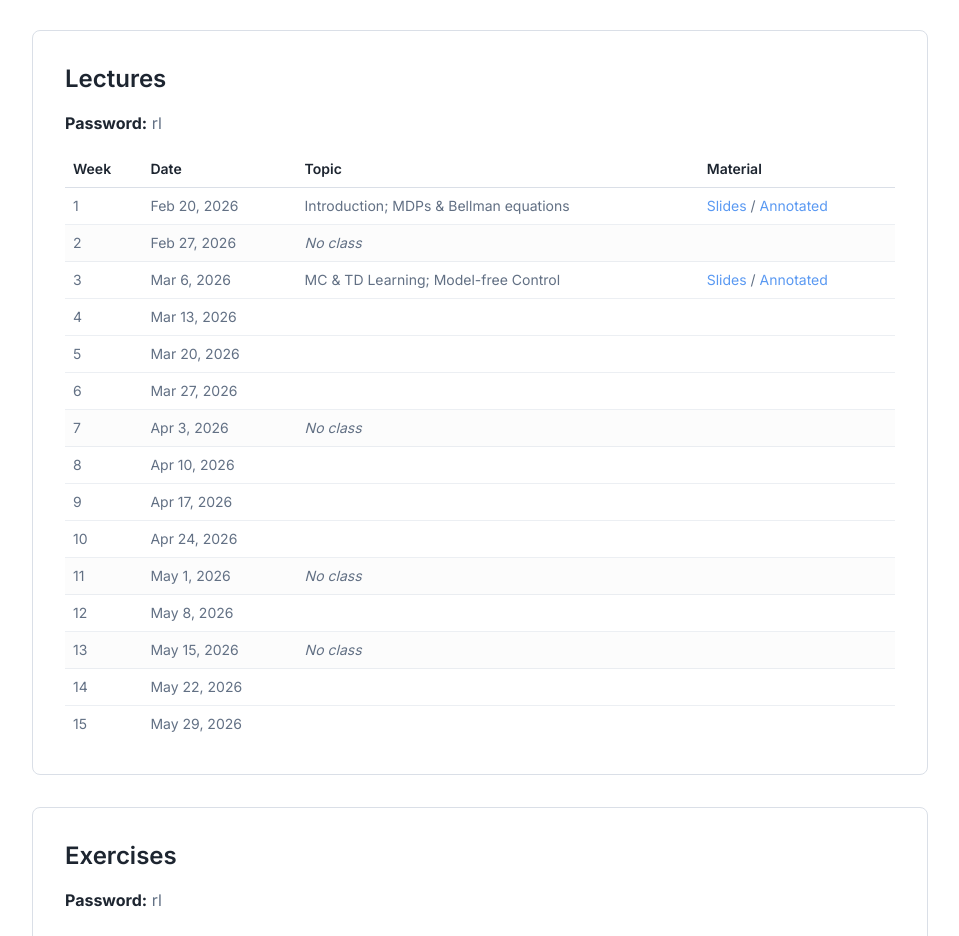
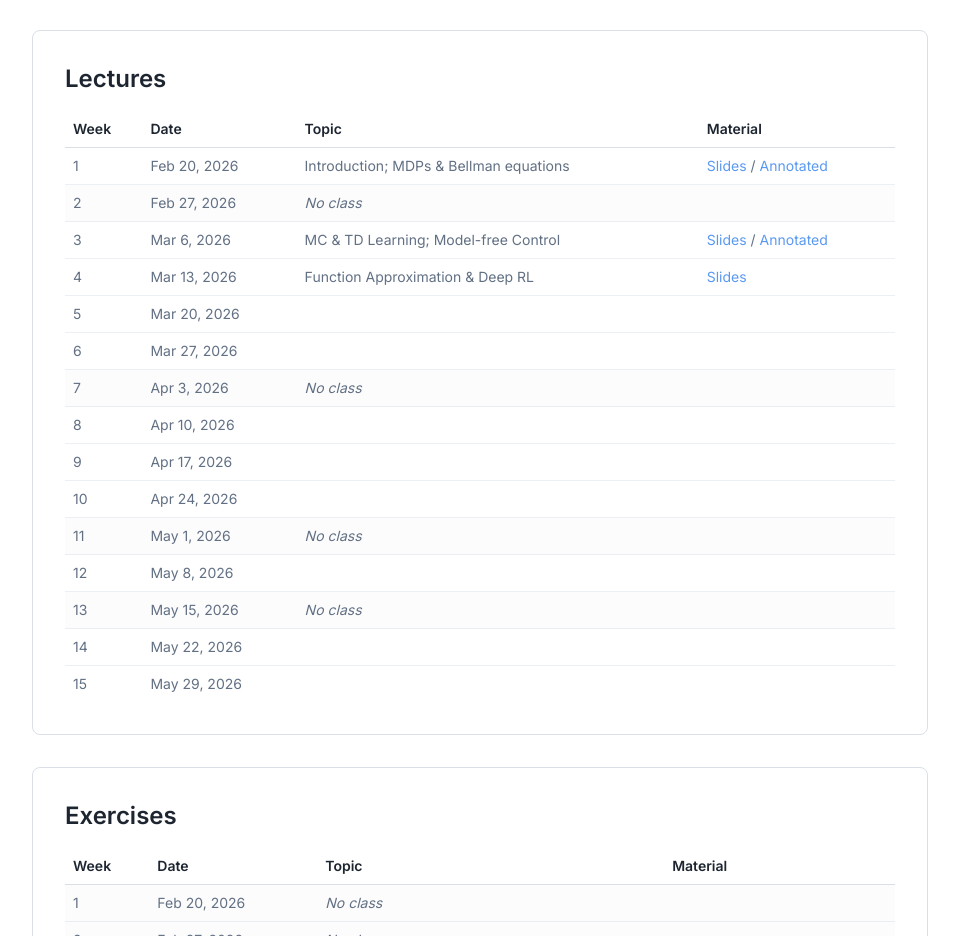
Before and after one commit to ilijabogunovic/rhine-ai, a React (Vite) app: page /teaching in a window 1280 px wide. Shown: the part 2616-3552 px from the top of the page, without its empty margins (160-1119 px from the left). Built offline with nearby package versions, Linux system fonts and the light colour scheme.

Commit message:
Add Lecture 3 slides and remove password display from Teaching page
- Add Lecture 3 (Function Approximation & Deep RL) with password-protected slides
- Remove visible password text from Lectures and Exercises sections

Co-Authored-By: Claude Opus 4.5 <noreply@anthropic.com>

```diff
--- a/src/pages/Teaching.tsx
+++ b/src/pages/Teaching.tsx
@@ -136,9 +136,6 @@ const Teaching = () => {
                 <h2 className="font-display text-2xl font-semibold text-foreground mb-4">
                   Lectures
                 </h2>
-                <p className="font-body text-muted-foreground mb-4">
-                  <strong className="text-foreground">Password:</strong> rl
-                </p>
                 <div className="overflow-x-auto">
                   <table className="w-full font-body text-sm">
                     <thead>
@@ -153,7 +150,7 @@ const Teaching = () => {
                       <tr className="border-b border-border/50"><td className="py-2 px-2">1</td><td className="py-2 px-2">Feb 20, 2026</td><td className="py-2 px-2">Introduction; MDPs & Bellman equations</td><td className="py-2 px-2"><ProtectedDownload href="/lectures/lecture1.pdf" filename="lecture1.pdf" password="rl">Slides</ProtectedDownload> / <ProtectedDownload href="/lectures/lecture1_annotated.pdf" filename="lecture1_annotated.pdf" password="rl">Annotated</ProtectedDownload></td></tr>
                       <tr className="border-b border-border/50 bg-muted/30"><td className="py-2 px-2">2</td><td className="py-2 px-2">Feb 27, 2026</td><td className="py-2 px-2 italic">No class</td><td className="py-2 px-2"></td></tr>
                       <tr className="border-b border-border/50"><td className="py-2 px-2">3</td><td className="py-2 px-2">Mar 6, 2026</td><td className="py-2 px-2">MC & TD Learning; Model-free Control</td><td className="py-2 px-2"><ProtectedDownload href="/lectures/lecture2.pdf" filename="lecture2.pdf" password="rl">Slides</ProtectedDownload> / <ProtectedDownload href="/lectures/lecture2_annotated.pdf" filename="lecture2_annotated.pdf" password="rl">Annotated</ProtectedDownload></td></tr>
-                      <tr className="border-b border-border/50"><td className="py-2 px-2">4</td><td className="py-2 px-2">Mar 13, 2026</td><td className="py-2 px-2"></td><td className="py-2 px-2"></td></tr>
+                      <tr className="border-b border-border/50"><td className="py-2 px-2">4</td><td className="py-2 px-2">Mar 13, 2026</td><td className="py-2 px-2">Function Approximation & Deep RL</td><td className="py-2 px-2"><ProtectedDownload href="/lectures/lecture3.pdf" filename="lecture3.pdf" password="rl">Slides</ProtectedDownload></td></tr>
                       <tr className="border-b border-border/50"><td className="py-2 px-2">5</td><td className="py-2 px-2">Mar 20, 2026</td><td className="py-2 px-2"></td><td className="py-2 px-2"></td></tr>
                       <tr className="border-b border-border/50"><td className="py-2 px-2">6</td><td className="py-2 px-2">Mar 27, 2026</td><td className="py-2 px-2"></td><td className="py-2 px-2"></td></tr>
                       <tr className="border-b border-border/50 bg-muted/30"><td className="py-2 px-2">7</td><td className="py-2 px-2">Apr 3, 2026</td><td className="py-2 px-2 italic">No class</td><td className="py-2 px-2"></td></tr>
@@ -177,9 +174,6 @@ const Teaching = () => {
                 <h2 className="font-display text-2xl font-semibold text-foreground mb-4">
                   Exercises
                 </h2>
-                <p className="font-body text-muted-foreground mb-4">
-                  <strong className="text-foreground">Password:</strong> rl
-                </p>
                 <div className="overflow-x-auto">
                   <table className="w-full font-body text-sm">
                     <thead>
```
Also changed, not shown: 1 other file (tests, documents, lock files or other folders).
